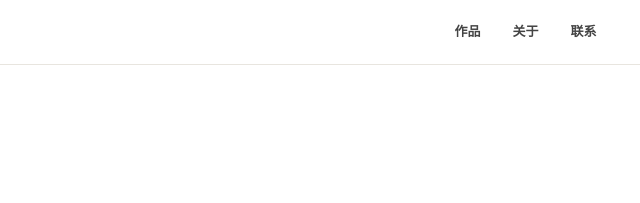
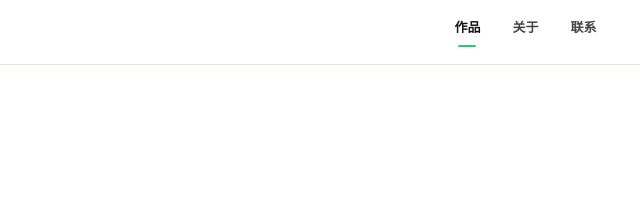
Before and after one commit to Silas3737/portfolio, a website: page website/index.html in a window 1280 px wide. Shown: the top 203 px of the page, 640-1280 px from the left. Drawn offline with Linux system fonts and the light colour scheme.

Commit message:
Add nav active indicator

```diff
--- a/tools/build-site.mjs
+++ b/tools/build-site.mjs
@@ -5,7 +5,7 @@ import { fileURLToPath } from "node:url";
 const root = path.resolve(path.dirname(fileURLToPath(import.meta.url)), "..");
 const sourceDir = path.join(root, "src", "pages");
 const outputDir = path.join(root, "website");
-const assetVersion = "20260616-13";
+const assetVersion = "20260617-02";
 const siteUrl = "https://silas3737.github.io/portfolio";
 
 const pages = [
--- a/website/case.css
+++ b/website/case.css
@@ -1,4 +1,4 @@
-@import url("components.css?v=20260616-11");
+@import url("components.css?v=20260617-02");
 
 :root {
   --section-y: clamp(64px, 7vw, 88px);
--- a/website/components.css
+++ b/website/components.css
@@ -40,12 +40,37 @@
   }
 
   .nav-links a {
+    position: relative;
+    padding-bottom: 8px;
     transition: color 180ms ease;
   }
 
+  .nav-links a::after {
+    content: "";
+    position: absolute;
+    left: 50%;
+    bottom: 0;
+    width: 18px;
+    height: 2px;
+    border-radius: 999px;
+    background: var(--green);
+    opacity: 0;
+    transform: translateX(-50%) scaleX(.45);
+    transition:
+      opacity 180ms ease,
+      transform 180ms ease;
+  }
+
   .nav-links a:hover,
-  .nav-links a[aria-current="page"] {
+  .nav-links a[aria-current="page"],
+  .nav-links a.is-active {
     color: var(--ink);
+  }
+
+  .nav-links a[aria-current="page"]::after,
+  .nav-links a.is-active::after {
+    opacity: 1;
+    transform: translateX(-50%) scaleX(1);
   }
 
   .button-row {
--- a/website/home.css
+++ b/website/home.css
@@ -1,4 +1,4 @@
-@import url("components.css?v=20260616-11");
+@import url("components.css?v=20260617-02");
 
 #cases,
 #about,
@@ -246,12 +246,12 @@ h2 {
   grid-template-columns: 58px minmax(360px, 1fr) 118px 126px 270px;
   align-items: center;
   min-width: 980px;
+  border-bottom: 1px solid var(--line);
 }
 
 .project-list-head > span,
 .project-row > span {
   padding: 17px 14px;
-  border-bottom: 1px solid var(--line);
   text-align: left;
   min-width: 0;
 }
--- a/website/index.html
+++ b/website/index.html
@@ -10,7 +10,7 @@
   <meta property="og:type" content="website" />
   <meta property="og:image" content="https://silas3737.github.io/portfolio/assets/case-films-bond.jpg" />
   <link rel="canonical" href="https://silas3737.github.io/portfolio/" />
-  <link rel="stylesheet" href="home.css?v=20260616-13" />
+  <link rel="stylesheet" href="home.css?v=20260617-02" />
 </head>
 <body>
   <a class="skip-link" href="#main-content">跳过导航</a>
@@ -167,6 +167,6 @@
         </div>
       </section>
     </main>
-  <script src="site.js?v=20260616-13"></script>
+  <script src="site.js?v=20260617-02"></script>
 </body>
 </html>
--- a/website/site.js
+++ b/website/site.js
@@ -1,4 +1,32 @@
 (function () {
+  const pageNavLinks = Array.from(document.querySelectorAll(".nav-links a[href^='#']"));
+  const pageSections = pageNavLinks
+    .map((link) => document.querySelector(link.getAttribute("href")))
+    .filter(Boolean);
+
+  if (pageNavLinks.length && pageSections.length) {
+    const setActiveNavLink = (sectionId) => {
+      pageNavLinks.forEach((link) => {
+        link.classList.toggle("is-active", link.getAttribute("href") === `#${sectionId}`);
+      });
+    };
+
+    setActiveNavLink(pageSections[0].id);
+
+    if ("IntersectionObserver" in window) {
+      const pageNavObserver = new IntersectionObserver(
+        (entries) => {
+          entries.forEach((entry) => {
+            if (entry.isIntersecting) setActiveNavLink(entry.target.id);
+          });
+        },
+        { rootMargin: "-36% 0px -52% 0px", threshold: 0.01 }
+      );
+
+      pageSections.forEach((section) => pageNavObserver.observe(section));
+    }
+  }
+
   const revealItems = Array.from(document.querySelectorAll(".reveal, .case-section, .case-story-block"));
 
   if (!("IntersectionObserver" in window)) {
```
Also changed, not shown: website/about.html (+1 -1 lines), website/cases/films-bond.html (+2 -2 lines), website/cases/lowcode.html (+2 -2 lines), website/cases/xingzhi.html (+2 -2 lines).
